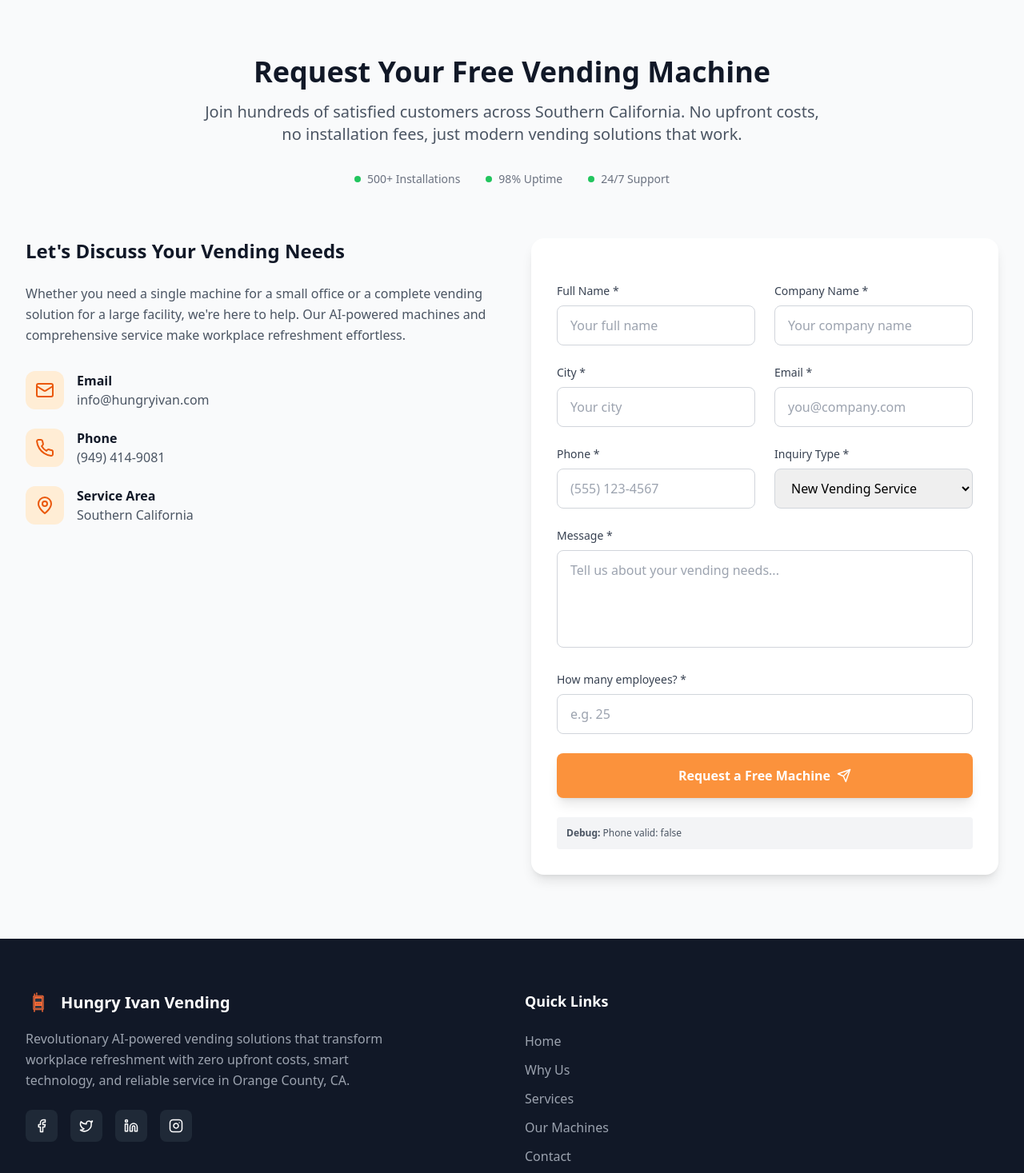
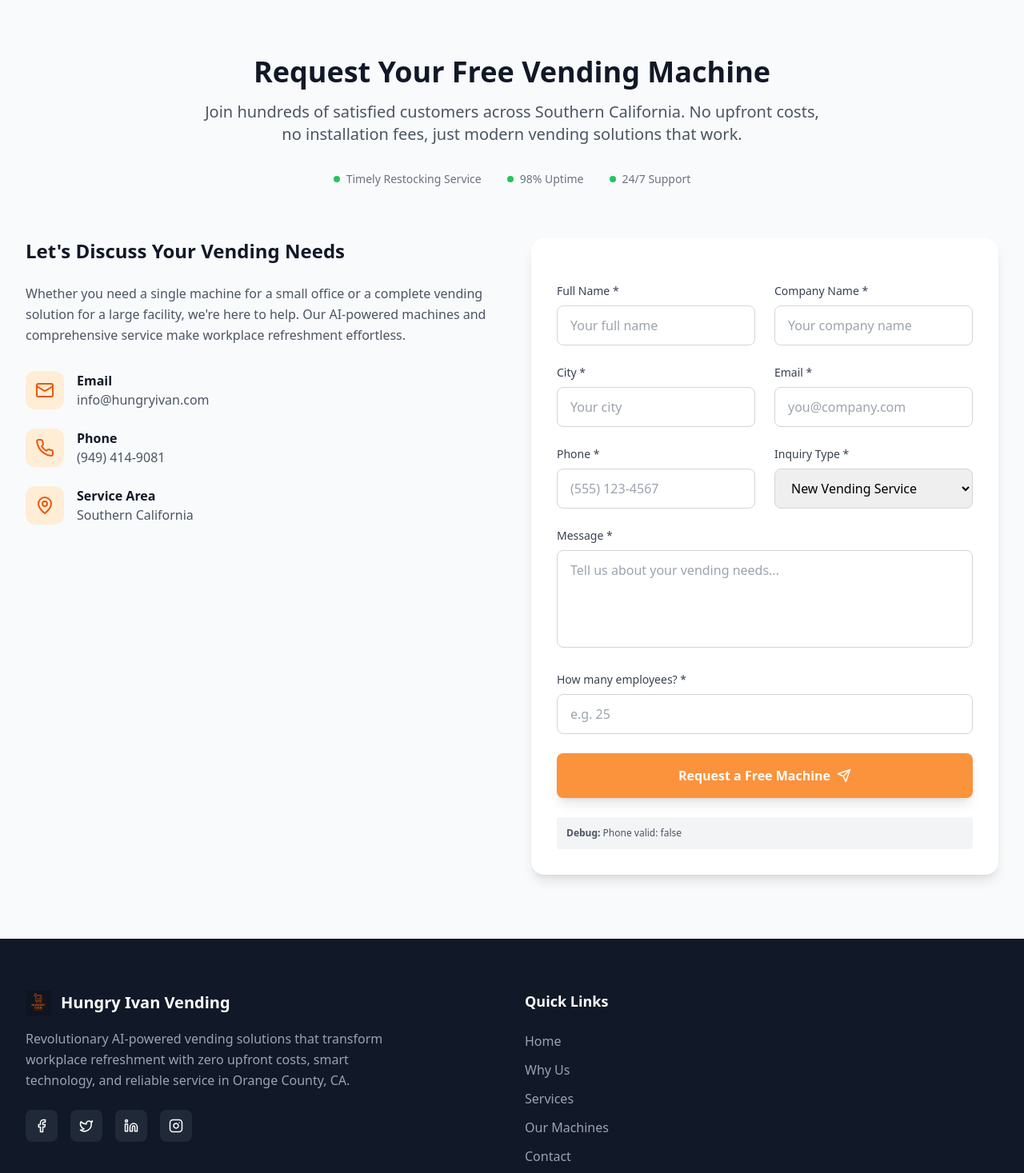
Before and after one commit to aleksyara/hivending, a React (Vite) app: page / in a window 1280 px wide. Shown: the part 4797-6264 px from the top of the page at 80% size. Built offline with nearby package versions, Linux system fonts and the light colour scheme.

Commit message:
Add HIVlogo.jpg and HIVend.PNG, update components to use new logo and image assets

```diff
--- a/src/components/Contact.jsx
+++ b/src/components/Contact.jsx
@@ -19,7 +19,7 @@
           <div className="mt-8 flex flex-wrap justify-center items-center gap-8 text-sm text-gray-500">
             <div className="flex items-center gap-2">
               <div className="w-2 h-2 bg-green-500 rounded-full"></div>
-              <span>500+ Installations</span>
+              <span>Timely Restocking Service</span>
             </div>
             <div className="flex items-center gap-2">
               <div className="w-2 h-2 bg-green-500 rounded-full"></div>
--- a/src/components/Footer.jsx
+++ b/src/components/Footer.jsx
@@ -13,7 +13,7 @@
           <div className="lg:col-span-2">
             <div className="flex items-center mb-4 space-x-3">
               <img
-                src="/hungry-ivan-logo.svg"
+                src="/HIVlogo.jpg"
                 alt="Hungry Ivan Vending"
                 className="h-8 w-8"
               />
```
Also changed, not shown: public/HIVlogo.jpg (added), 1 other file (tests, documents, lock files or other folders).
